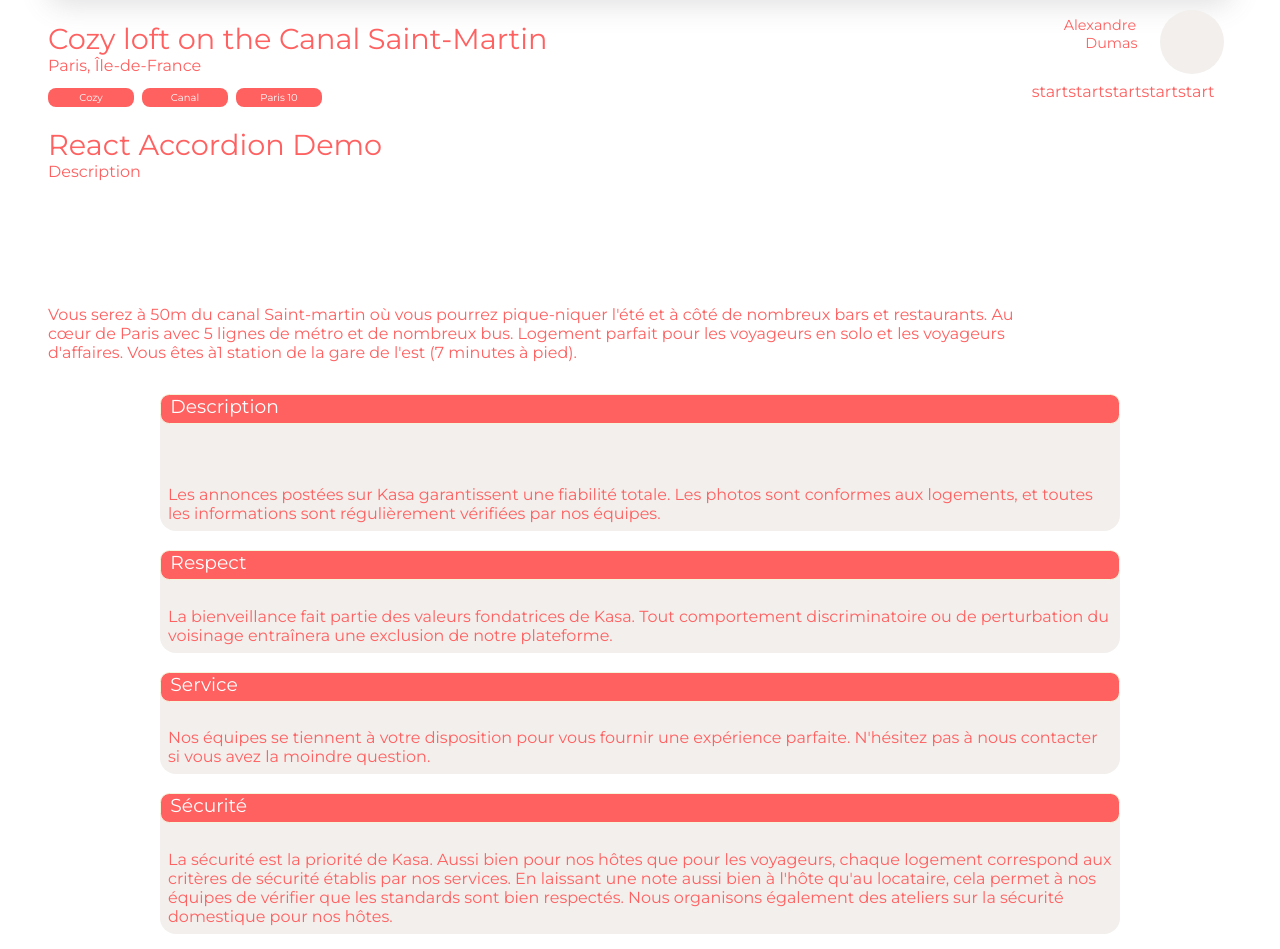
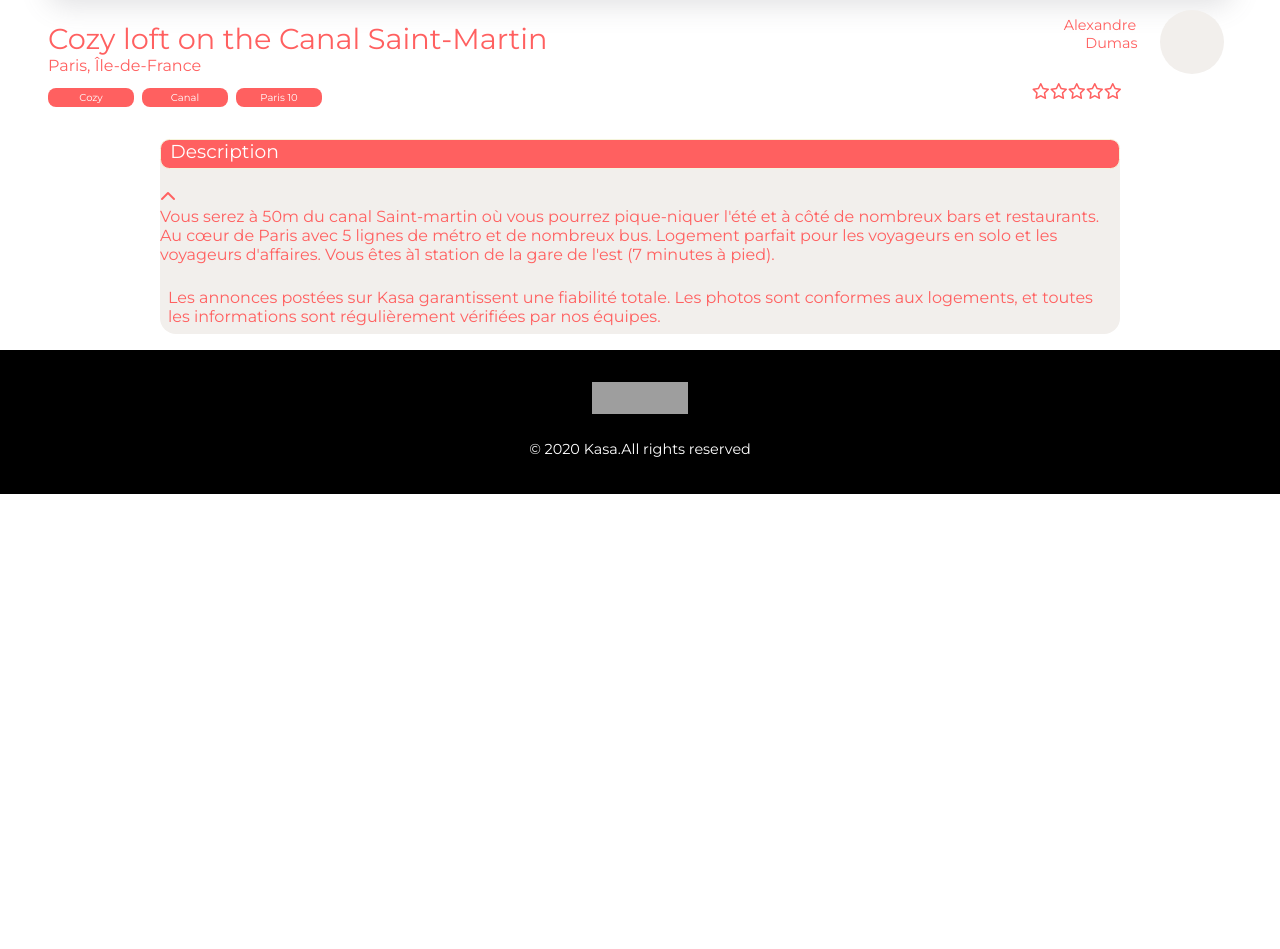
Before and after one commit to ouedraogomaria/my-app, a React (Create React App) app: page /flats/1 in a window 1280 px wide. Shown: the part 423-1372 px from the top of the page. After the commit the page ends 917 px from the top, so only its background shows below. Built offline with nearby package versions, Linux system fonts and the light colour scheme; grey boxes are pictures that could not be loaded; a web font is replaced by a local one.

Commit message:
modify ApartmentPage and Description

```diff
--- a/src/App.js
+++ b/src/App.js
@@ -14,7 +14,7 @@ function App() {
       <Routes>
           <Route path="/" element={<Home />} />
           <Route path="/about" element={<About/>} />
-          <Route path="/flats/:flatId" element={<ApartmentPage/>} />
+          <Route path="/flats/:flatId/" element={<ApartmentPage/>} />
           <Route path="*" element={<ErrorPage/>} />
       </Routes>
   );
--- a/src/components/Accordeon.js
+++ b/src/components/Accordeon.js
@@ -1,9 +1,7 @@
 import React from 'react';
-import arrow_back_ios from '../assets/arrow_back_ios-24px 1.png'
 
 const Accordeon = () => {
   const accordionData = {
-    title: 'Description',
     content: `Vous serez à 50m du canal Saint-martin où vous pourrez pique-niquer l'été et à côté de nombreux bars et restaurants.
     Au cœur de Paris avec 5 lignes de métro et de nombreux bus.
     Logement parfait pour les voyageurs en solo et les voyageurs d'affaires.
@@ -14,13 +12,12 @@ const Accordeon = () => {
 
   return (
     <React.Fragment>
-      <h1>React Accordion Demo</h1>
       <div className="accordion">
         <div className="accordion-item">
           <div className="accordion-title">
             <div>{title}</div>
             <div>
-              <img src={arrow_back_ios} alt=''/>
+              <i class="fa-solid fa-chevron-up"></i>
             </div>
           </div>
           <div className="accordion-content">{content}</div>
--- /dev/null
+++ b/src/components/Apartment.css
@@ -0,0 +1,5 @@
+.apartment{
+
+    justify-content: space-between;
+    margin-bottom: 2em;
+}
--- a/src/components/ApartmentCard.css
+++ b/src/components/ApartmentCard.css
@@ -22,6 +22,7 @@
     height: 100%;
     border-radius: 1em;
     object-fit: cover;
+    box-shadow: rgba(100, 100, 111, 0.2) 0px 7px 29px 0px;;
 }
 
 @media screen and (max-width: 768px) {
--- a/src/components/ApartmentProprietor.js
+++ b/src/components/ApartmentProprietor.js
@@ -7,12 +7,12 @@ function ApartmentProprietor() {
         <div>
             <div className='apartment_proprietor'>
                 <h3>
-                    <span className='apartment_firstname'>Alexandre</span>
+                    <div className='apartment_firstname'>Alexandre</div>
                     <span className='apartment_secondname'>Dumas</span>
                 </h3>
                 <p className='apartment_chevron'></p>
             </div>
-            <ApartmentRate icon='<i class="fa-light fa-star"></i>'/>
+            <ApartmentRate/>
         </div>
     )
 }
--- a/src/components/ApartmentRate.js
+++ b/src/components/ApartmentRate.js
@@ -4,11 +4,11 @@ import '../components/ApartmentRate.css'
 function ApartmentRate() {
     return (
         <div className='apartmentrate'>
-            <span>start</span>
-            <span>start</span>
-            <span>start</span>
-            <span>start</span>
-            <span>start</span>
+            <i class="fa-regular fa-star"></i>
+            <i class="fa-regular fa-star"></i>
+            <i class="fa-regular fa-star"></i>
+            <i class="fa-regular fa-star"></i>
+            <i class="fa-regular fa-star"></i>
         </div>
     )
 }
--- a/src/components/ApartmentTilte.js
+++ b/src/components/ApartmentTitle.js
@@ -1,7 +1,7 @@
 import React from 'react';
-import './ApartmentTilte.css'
-import Accordeon from './Accordeon.js'
-function ApartmentTilte() {
+import './ApartmentTitle.css'
+
+function ApartmentTitle() {
     return (
         <div className='apartment_tilte'>
             <h1>Cozy loft on the Canal Saint-Martin</h1>
@@ -11,9 +11,8 @@ function ApartmentTilte() {
                 <span>Canal</span>
                 <span>Paris 10</span>
             </div>
-            <Accordeon/>
         </div>
     )
 }
 
-export default ApartmentTilte
+export default ApartmentTitle
--- a/src/components/DescriptionAbout.js
+++ b/src/components/DescriptionAbout.js
@@ -1,40 +1,18 @@
 import React from 'react';
 import "./DescriptionAbout.css"
+import Accordeon from './Accordeon';
 
 function DescriptionAbout() {
     return (
-        <><div className="description">
+        <div className="description">
             <h3>Description</h3>
-            <img src=''></img>
+            <Accordeon/>
             <p>Les annonces postées sur Kasa garantissent une fiabilité totale.
                 Les photos sont conformes aux logements,
                 et toutes les informations sont régulièrement vérifiées par nos équipes.
             </p>
         </div>
-        <div className="description">
-            <h3>Respect</h3>
-                <p>La bienveillance fait partie des valeurs fondatrices de Kasa.
-                    Tout comportement discriminatoire ou de perturbation du voisinage entraînera une exclusion de notre plateforme.
 
-                </p>
-        </div>
-        <div className="description">
-            <h3>Service</h3>
-                <p>Nos équipes se tiennent à votre disposition pour vous fournir une expérience parfaite.
-                    N'hésitez pas à nous contacter si vous avez la moindre question.
-
-                </p>
-        </div>
-        <div className="description">
-            <h3>Sécurité</h3>
-                <p>La sécurité est la priorité de Kasa. Aussi bien pour nos hôtes que pour les voyageurs,
-                     chaque logement correspond aux critères de sécurité établis par nos services.
-                     En laissant une note aussi bien à l'hôte qu'au locataire, cela permet à nos équipes de vérifier que les standards sont bien respectés.
-                      Nous organisons également des ateliers sur la sécurité domestique pour nos hôtes.
-
-                </p>
-        </div>
-        </>
 
     )
 }
--- a/src/pages/ApartmentPage.js
+++ b/src/pages/ApartmentPage.js
@@ -3,21 +3,22 @@ import Navbar from '../components/Navbar';
 import Footer from '../components/Footer';
 import '../styles/ApartmentPage.css'
 import Carrousel from '../components/Carrousel';
-import ApartmentTilte from '../components/ApartmentTilte';
+import ApartmentTitle from '../components/ApartmentTitle';
 import ApartmentProprietor from '../components/ApartmentProprietor';
 import DescriptionAbout from '../components/DescriptionAbout';
 import apartments from '../datas/Logement.json'
+import { useParams } from 'react-router-dom';
 
 function ApartmentPage() {
 
-    let apartment= apartments[0]
+    const apartment= apartments[0]
     return (
         <div>
            <Navbar />
            <div className='apartmentpage'>
                 <Carrousel pictures={ apartment.pictures} />
                 <div className='apartment1'>
-                    <ApartmentTilte/>
+                    <ApartmentTitle/>
                     <ApartmentProprietor/>
 
                 </div>
```
Also changed, not shown: src/components/Apartment.js (added, +17 -0 lines), src/components/ApartmentTag.css (deleted, +0 -14 lines), src/components/ApartmentTitle.css (renamed from src/components/ApartmentTilte.css).
